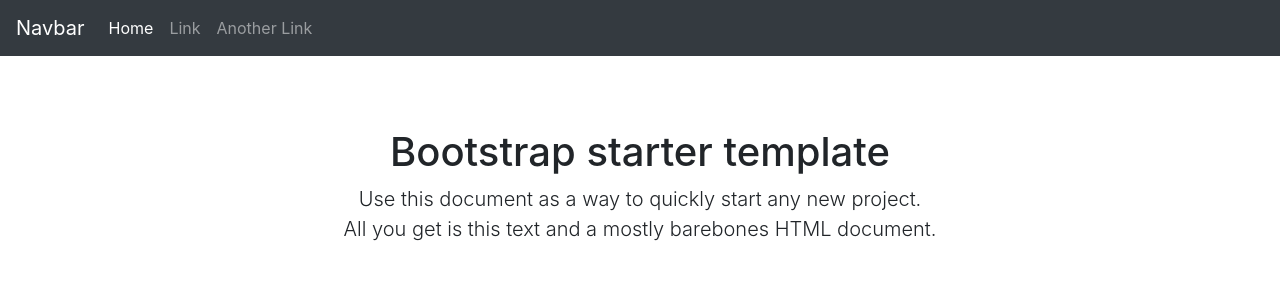
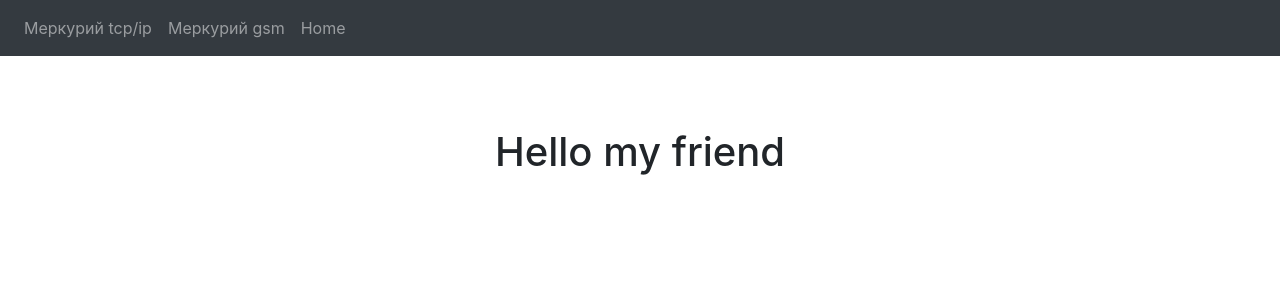
Before and after one commit to aazarkevich/django, a Django app: page / in a window 1280 px wide. Shown: the top 300 px of the page. Run offline with Django 3.2, Linux system fonts and the light colour scheme; some libraries are stand-ins or nearby versions.

Commit message:
add link new templates

```diff
--- a/mysite/main/templates/main/about.html
+++ b/mysite/main/templates/main/about.html
@@ -1,4 +1,4 @@
-{% extends 'main/layout.html' %}
+{% extends 'main/template.html' %}
 
 {% block title %}Про нас{% endblock %}
 
--- a/mysite/main/templates/main/index.html
+++ b/mysite/main/templates/main/index.html
@@ -1,9 +1,10 @@
-{% extends 'main/layout.html' %}
+{% extends 'main/template.html' %}
 
 {% block title %}Главная страница{% endblock %}
 
-<!--{% block content %}-->
-<!--    <h1>About</h1>-->
-<!--    <span>HW</span>-->
-<!--    {% include 'main/test.html' %}-->
-<!--{% endblock %}-->
+{% block content %}
+    <div class="starter-template">
+        <h1>Hello my friend</h1>
+    </div>
+
+{% endblock %}
--- a/mysite/main/templates/main/layout.html
+++ b/mysite/main/templates/main/template.html
@@ -16,21 +16,16 @@
   <body>
 
     <nav class="navbar navbar-expand-md navbar-dark bg-dark fixed-top">
-      <a class="navbar-brand" href="#">Navbar</a>
-      <button class="navbar-toggler" type="button" data-toggle="collapse" data-target="#navbarsExampleDefault" aria-controls="navbarsExampleDefault" aria-expanded="false" aria-label="Toggle navigation">
-        <span class="navbar-toggler-icon"></span>
-      </button>
-
-      <div class="collapse navbar-collapse" id="navbarsExampleDefault">
+      <div class="collapse navbar-collapse" id="">
         <ul class="navbar-nav mr-auto">
-          <li class="nav-item active">
-            <a class="nav-link" href="#">Home <span class="sr-only">(current)</span></a>
+          <li class="nav-item">
+            <a class="nav-link" href="{% url 'mercury_tcp' %}">Меркурий tcp/ip <span class="sr-only"></span></a>
           </li>
           <li class="nav-item">
-            <a class="nav-link" href="#">Link</a>
+            <a class="nav-link" href="{% url 'mercury_gsm' %}">Меркурий gsm <span class="sr-only"> </span></a>
           </li>
           <li class="nav-item">
-            <a class="nav-link" href="#">Another Link</a>
+            <a class="nav-link" href="/">Home <span class="sr-only"></span></a>
           </li>
         </ul>
       </div>
@@ -38,10 +33,9 @@
 
     <main role="main" class="container">
 
-      <div class="starter-template">
-        <h1>Bootstrap starter template</h1>
-        <p class="lead">Use this document as a way to quickly start any new project.<br> All you get is this text and a mostly barebones HTML document.</p>
-      </div>
+      {% block content %}
+
+      {% endblock %}
 
 
     </main>
--- a/mysite/main/urls.py
+++ b/mysite/main/urls.py
@@ -3,5 +3,7 @@
 
 urlpatterns = [
     path('', views.index),
-    path('about', views.about)
+    path('about', views.about),
+    path('mercury_tcp', views.mercury_tcp, name='mercury_tcp'),
+    path('mercury_gsm', views.mercury_gsm, name='mercury_gsm')
 ]
--- a/mysite/main/views.py
+++ b/mysite/main/views.py
@@ -5,3 +5,9 @@
 
 def about(request):
     return render(request, 'main/about.html')
+
+def mercury_tcp(request):
+    return render(request, 'main/mercury_tcp.html')
+
+def mercury_gsm(request):
+    return render(request, 'main/mercury_gsm.html')
```
Also changed, not shown: mysite/main/templates/main/mercury_gsm.html (added, +10 -0 lines), mysite/main/templates/main/mercury_tcp.html (added, +11 -0 lines).
